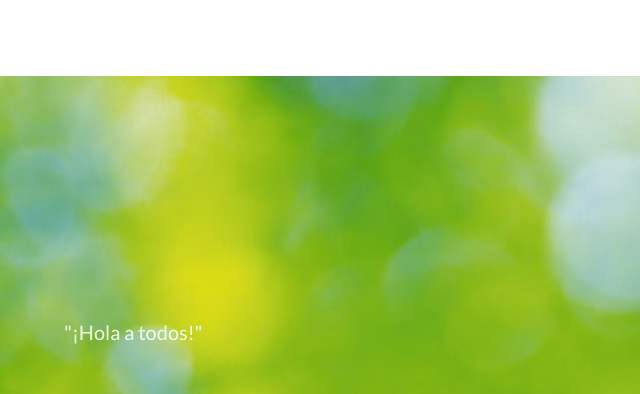
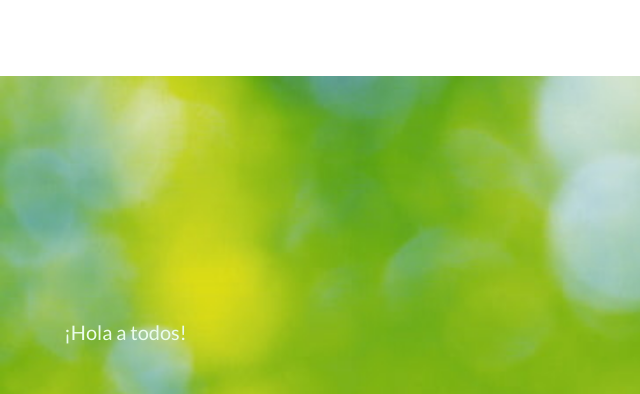
Before and after one commit to migcm06/landingPage, a plain HTML site: page index.html in a window 1280 px wide. Shown: the top 394 px of the page, 0-640 px from the left. Drawn offline with nearby package versions, Linux system fonts and the light colour scheme.

Commit message:
le quité unas comillas a hola todos

```diff
--- a/index.html
+++ b/index.html
@@ -21,7 +21,7 @@
         </nav>
     </header>
     <main id="home">
-        <p class="f-p">"¡Hola a todos!"</p>
+        <p class="f-p">¡Hola a todos!</p>
         <h1>VEN Y ADOPTA UN ÁRBOL ESTE 2023</h1>
         <div class="text-card text">
             <p class="s-p">Nuestro propósito es ofrecer a cada persona interesada la posibilidad de adoptar un árbol de cualquier ecosistema en el mundo que esté en peligro o amenazado en su hábitat. Como país piloto del proyecto, hemos elegido a Colombia.</p>
```
